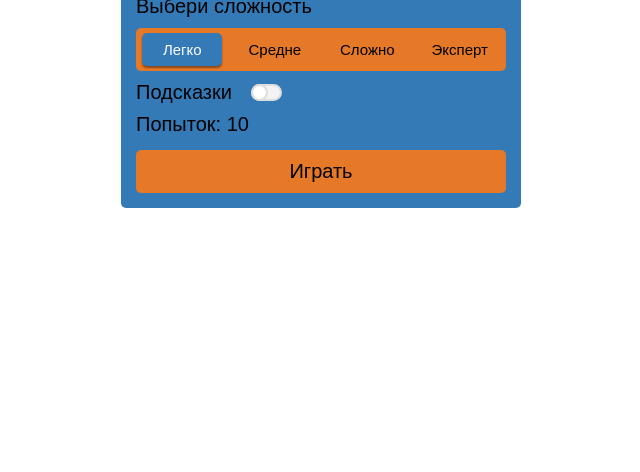
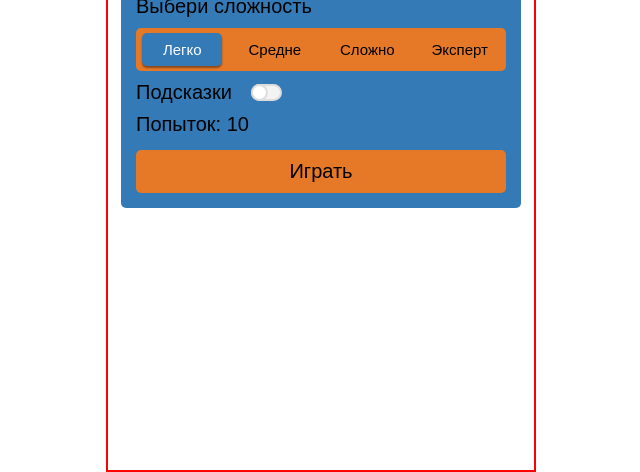
Before and after one commit to ChaplinGleb/NUMBERS, a plain HTML site: page index.html in a window 1280 px wide. Shown: the part 328-800 px from the top of the page, without its empty margins (319-959 px from the left). Drawn offline with Linux system fonts and the light colour scheme.

Commit message:
add wrapper

```diff
--- a/index.html
+++ b/index.html
@@ -9,6 +9,7 @@
    <title>Игра в числа</title>
 </head>
 <body>
+    <div class="wrapper">
         <!-- Setting -->
         <div class='container setting' id='setting'>
             <h1 class='title'>Числа</h1>
@@ -117,7 +118,7 @@
             <p class='past-block__text'>Сыграть еще раз?</p>
             <button class='past-block__btn restart'>Играть</button>
         </div>
-
+    </div>
    <script src='scripts/jquery-3.5.1.min.js'></script>
    <script src='scripts/script.js'></script>
 </body>
--- a/scripts/script.js
+++ b/scripts/script.js
@@ -15,7 +15,7 @@ let numOfAttempts = 10;
 let numOfDiff = '1';
 let numOfHits = 1;
 let arr = [1, 2, 3, 4, 5, 6];
-let RandomNum, max
+let RandomNum, max, r
 
 
 $(function(){
--- a/style.scss
+++ b/style.scss
@@ -17,12 +17,17 @@ $orange: #e67928;
    border: none;
    outline: none;
 }
-.container{
+.wrapper{
     position: absolute;
     left: 0;
     right: 0;
-   top: 50%;
-   transform: translate(0, -50%);
+    margin: 0 auto;
+    border: 2px solid red;
+    min-height: 100%;
+    width: 430px;
+    box-sizing: border-box;
+}
+.container{
    background: $blue;
    border-radius: 5px;
    font-family: 'Poppins', sans-serif;
@@ -30,7 +35,6 @@ $orange: #e67928;
    box-sizing: border-box;
    padding: 15px 15px;
    width: 400px;
-
 }
 .title{
    color: #fff;
@@ -93,6 +97,10 @@ button:disabled{
 
 /* SETTING BLOCK */
 .setting{
+    position: absolute;
+    left: 0;
+    right: 0;
+    top: calc(50% - 136px);
     display: block;
     height: 272px;
     transition: .2s;
@@ -249,6 +257,11 @@ input:checked + label {
 
 /* PLAY BLOCK */
 .play{
+    position: absolute;
+    left: 0;
+    right: 0;
+    top: 50%;
+    transform: translate(0, -50%);
     display: none;
 
    &__input {
```
Also changed, not shown: css/style.css. Lines whose indentation alone changed are shown as unchanged.
